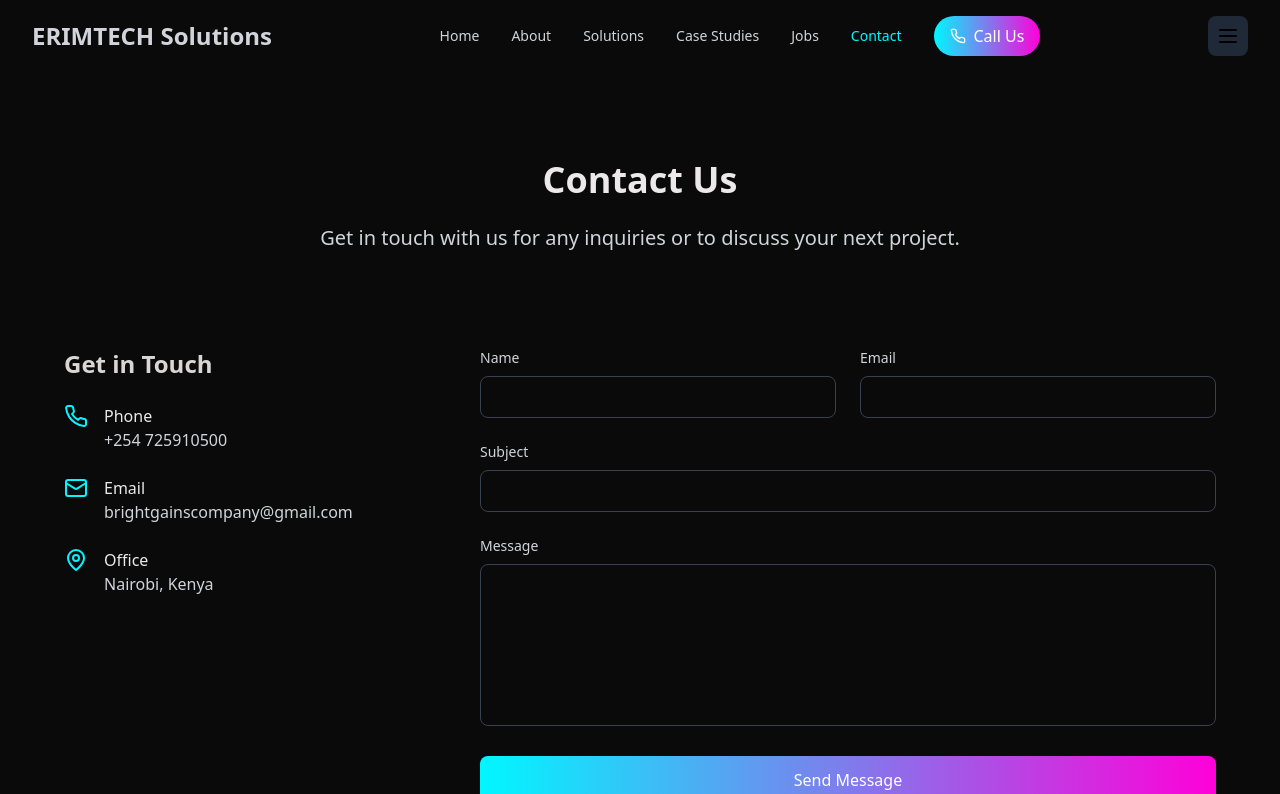
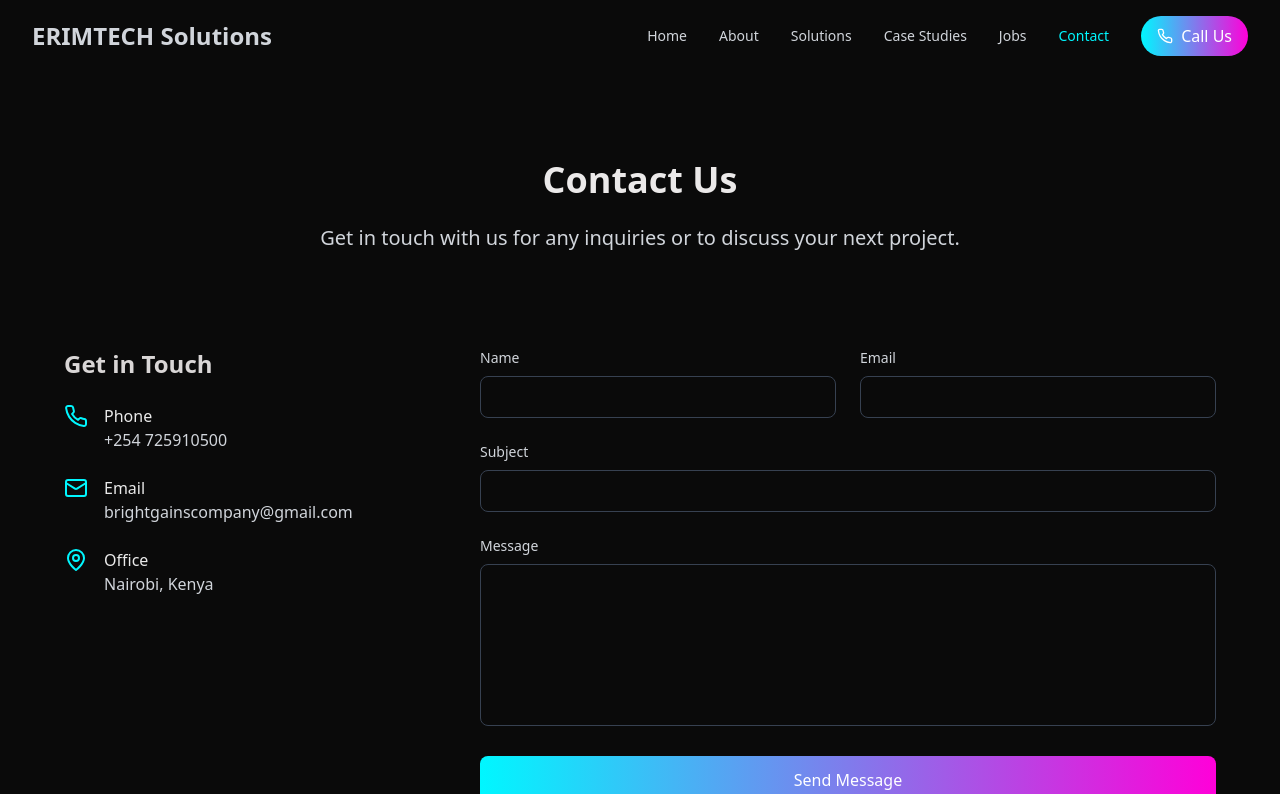
Before and after one commit to Eric-Devv/ERIMTECH.solutions-company2, a React (Vite) app: page /contact in a window 1280 px wide. Shown: the top 794 px of the page. Built offline with nearby package versions, Linux system fonts and the light colour scheme.

Commit message:
updated the responsive humberger appearances

```diff
--- a/src/components/layout/Navbar.tsx
+++ b/src/components/layout/Navbar.tsx
@@ -61,7 +61,7 @@ export default function Navbar() {
 
           {/* Mobile menu button */}
           <button
-            className="bg-gray-800 rounded-lg p-2 hover:bg-gray-600 transition-colors"
+            className="md:hidden bg-gray-800 rounded-lg p-2 hover:bg-gray-600 transition-colors"
             onClick={() => setIsOpen(!isOpen)}
           >
             {isOpen ? <X size={24} /> : <Menu size={24} />}
```
